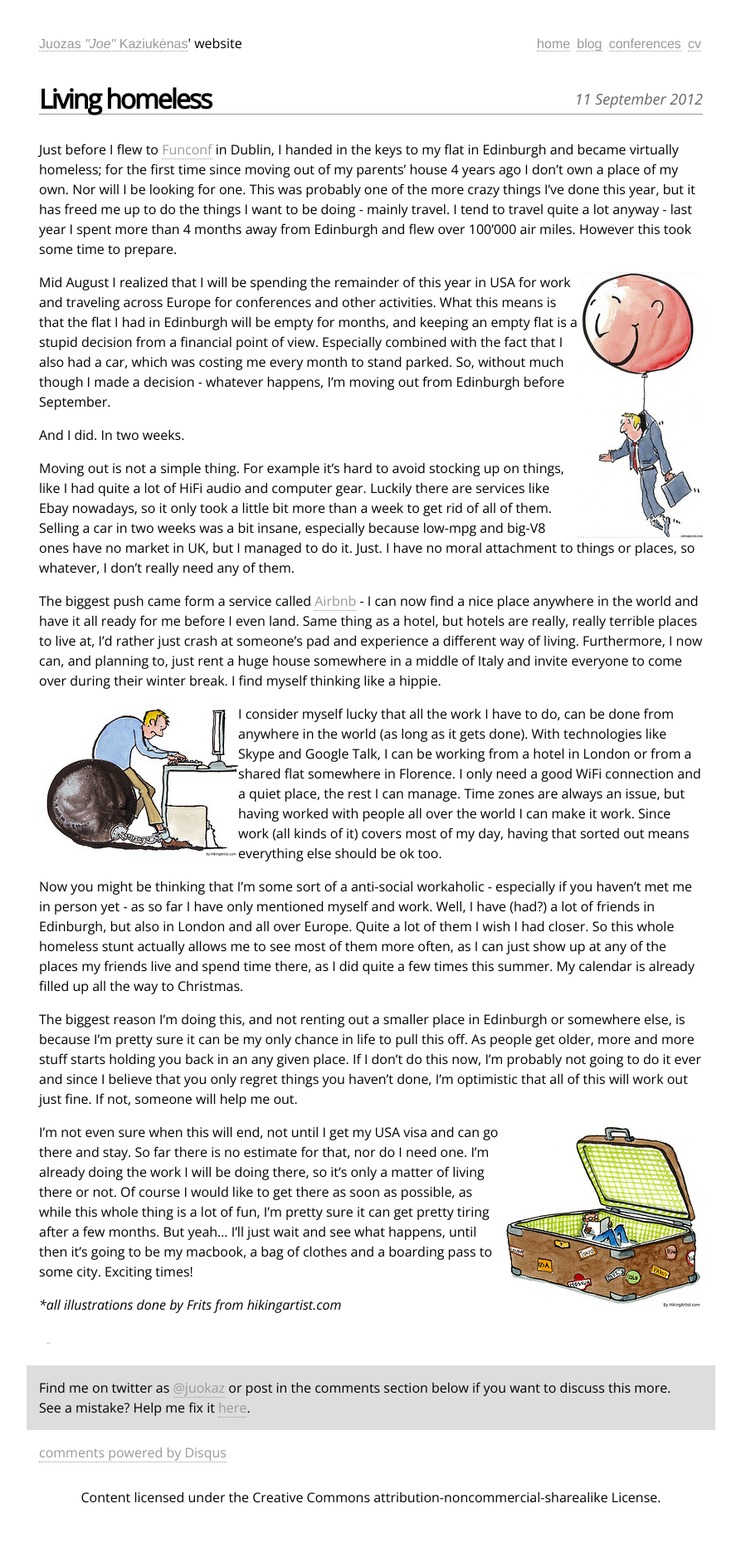
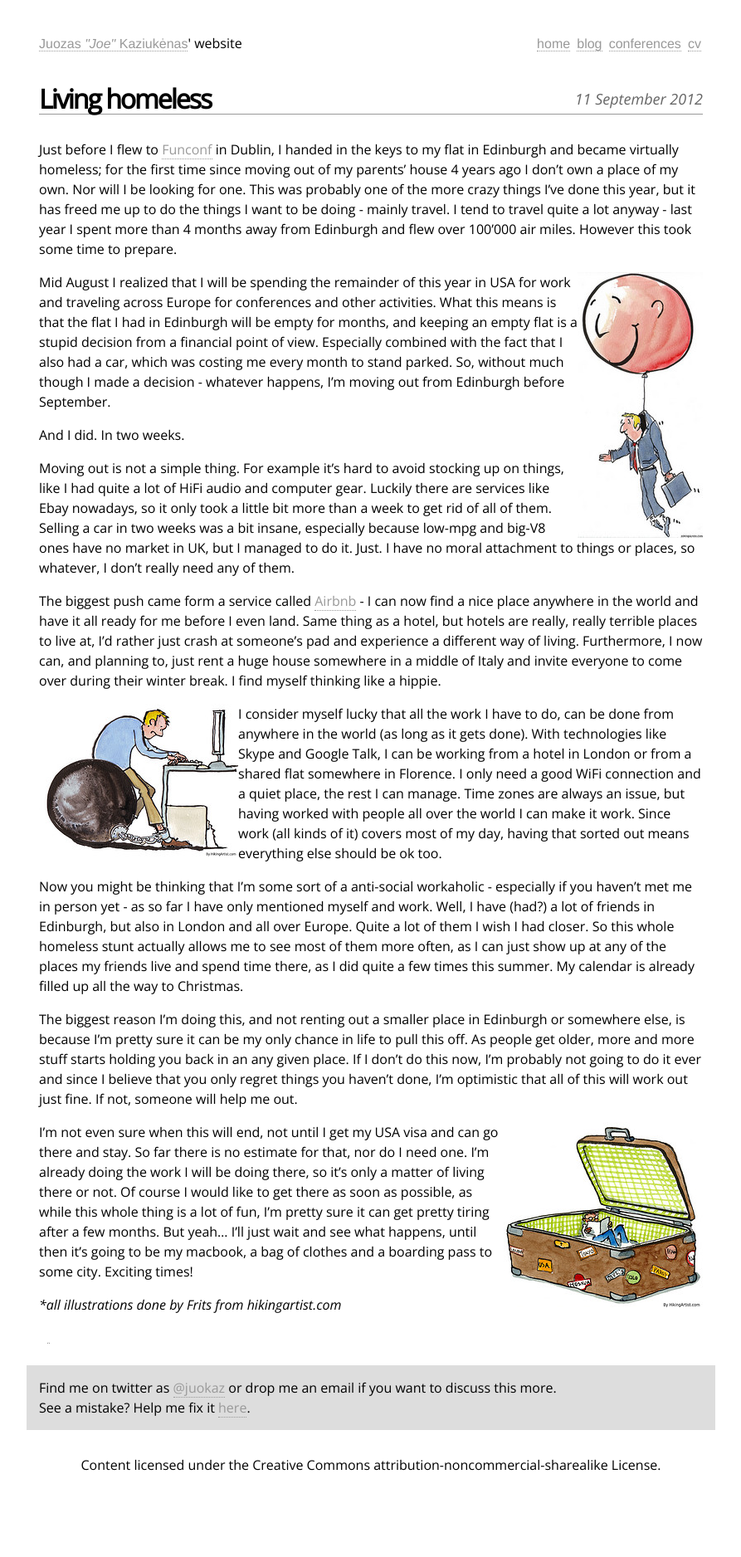
Before and after one commit to juokaz/juokaz.com, a Jekyll site: the page built from _posts/2012-09-11-living-homeless.markdown, in a window 1280 px wide. Shown: the whole page at 83% size, without its empty margins (193-1086 px from the left). Built offline with Jekyll 4.4.1, drawn with Linux system fonts in a browser that asks for light colours; comment, search, counter and statistics services are not loaded; after the commit the page ends 1837 px from its top, so only the background shows below that.

Commit message:
Removed comments section

```diff
--- a/_layouts/post.html
+++ b/_layouts/post.html
@@ -29,24 +29,8 @@ layout: default
             </ul>
         </section>
         <section class="social">
-            Find me on twitter as <a href="https://twitter.com/intent/user?screen_name=juokaz">@juokaz</a> or post in the comments section below if you want to discuss this more.<br />See a mistake? Help me fix it <a href="http://github.com/juokaz/juokaz.com">here</a>.
+            Find me on twitter as <a href="https://twitter.com/intent/user?screen_name=juokaz">@juokaz</a> or drop me an email if you want to discuss this more.<br />See a mistake? Help me fix it <a href="http://github.com/juokaz/juokaz.com">here</a>.
         </section>
-        {% if page.comments != false %}
-        <div id="disqus_thread"></div>
-        <script type="text/javascript">
-            /* * * CONFIGURATION VARIABLES: EDIT BEFORE PASTING INTO YOUR WEBPAGE * * */
-            var disqus_shortname = 'juokaz'; // required: replace example with your forum shortname
-
-            /* * * DON'T EDIT BELOW THIS LINE * * */
-            (function() {
-                var dsq = document.createElement('script'); dsq.type = 'text/javascript'; dsq.async = true;
-                dsq.src = 'http://' + disqus_shortname + '.disqus.com/embed.js';
-                (document.getElementsByTagName('head')[0] || document.getElementsByTagName('body')[0]).appendChild(dsq);
-            })();
-        </script>
-        <noscript>Please enable JavaScript to view the <a href="http://disqus.com/?ref_noscript">comments powered by Disqus.</a></noscript>
-        <a href="http://disqus.com" class="dsq-brlink">comments powered by <span class="logo-disqus">Disqus</span></a>
-        {% endif %}
     </footer>
 </section>
 
```
